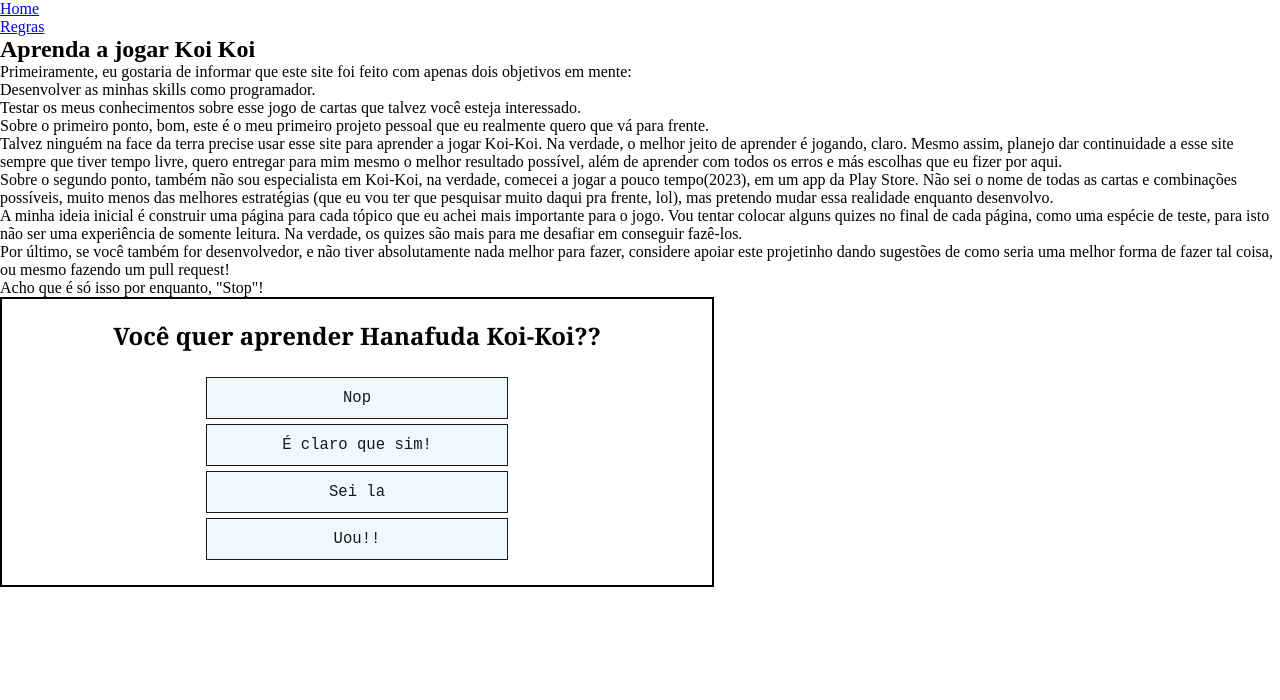
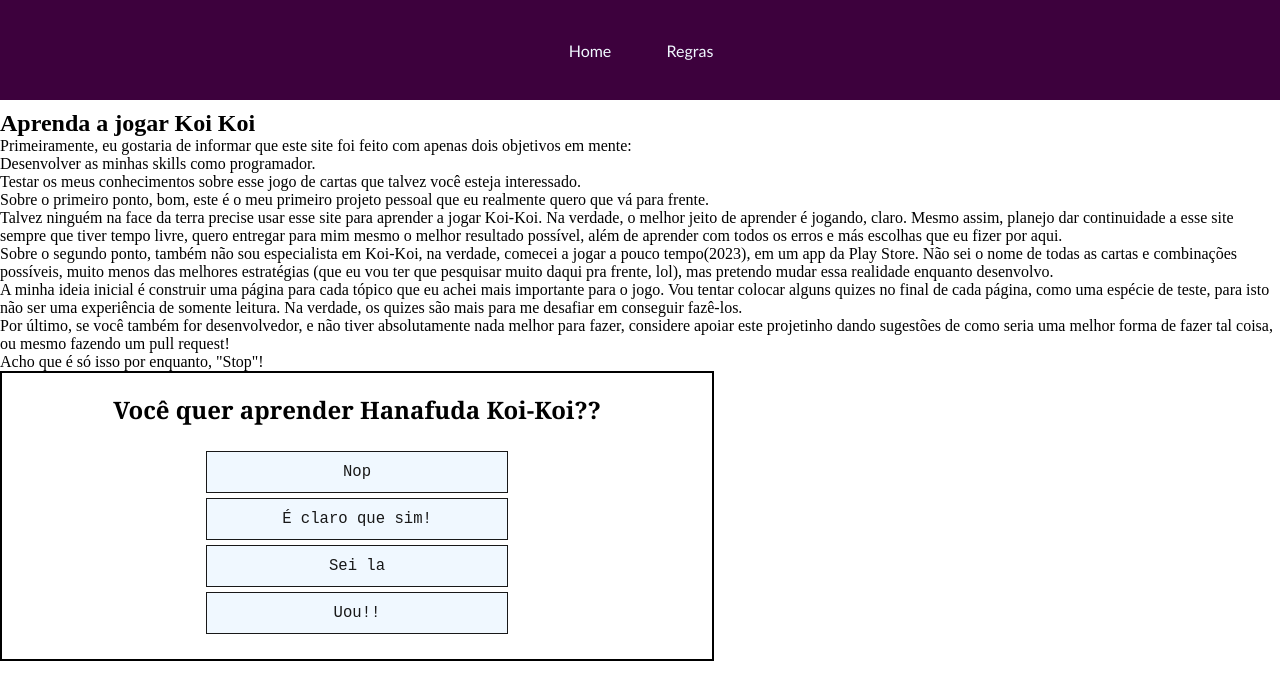
Before and after one commit to Davi-Morais/learn-koi-koi, a React (Vite) app: page / in a window 1280 px wide. Shown: the top 700 px of the page. Built offline with nearby package versions, Linux system fonts and the light colour scheme.

Commit message:
Adicionando estilo para o menu

```diff
--- /dev/null
+++ b/src/componentes/Menu/index.css
@@ -0,0 +1,46 @@
+.menu * {
+    padding: 0%;
+    margin: 0%;
+    list-style: none;
+    text-decoration: none;
+
+    font-family:'Gill Sans', 'Gill Sans MT', Calibri, 'Trebuchet MS', sans-serif;
+}
+
+.menu {
+    background-color: rgb(61, 1, 61);
+    overflow: hidden;
+
+    display: flex;
+    align-items: center;
+    justify-content: center;
+    margin-bottom: 10px;
+}
+
+.rotas {
+    display: flex;
+    flex-direction: row;
+    align-items: center;
+    justify-content: center;
+    flex-wrap: wrap;
+
+    max-width: 800px;
+
+}
+
+.rotas li a {
+    height: 100px;
+    width: 100px;
+
+    color: aliceblue;
+
+
+    display: flex;
+    align-items: center;
+    justify-content: center;
+}
+
+.rotas li a:hover {
+    background-color: aliceblue;
+    color: rgb(61, 1, 61);
+}
--- a/src/componentes/Menu/index.tsx
+++ b/src/componentes/Menu/index.tsx
@@ -1,10 +1,10 @@
-
+import "./index.css"
 
 function Menu() {
     return (
         <>
-            <nav>
-                <ul>
+            <nav className="menu">
+                <ul className="rotas">
                     <li><a href="/">Home</a></li>
                     <li><a href="/regras">Regras</a></li>
                 </ul>
```
